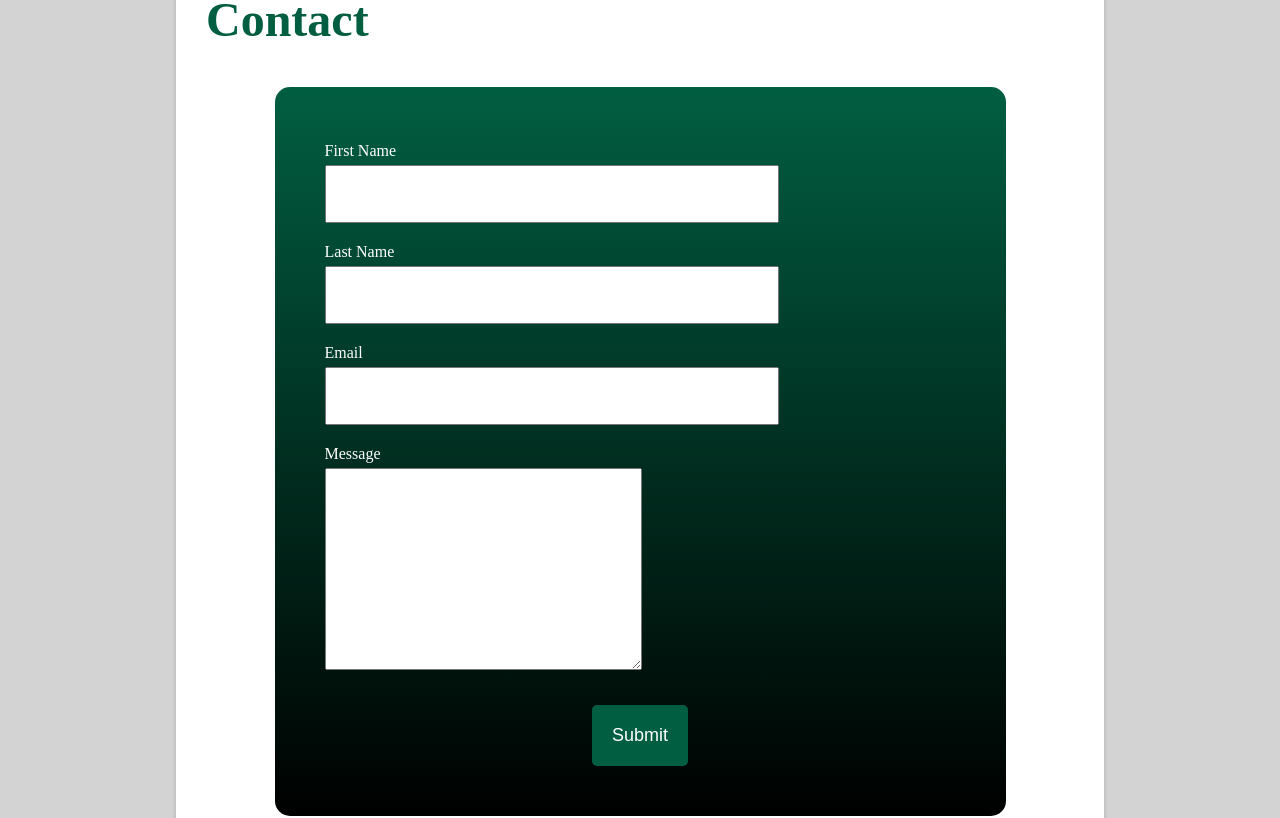
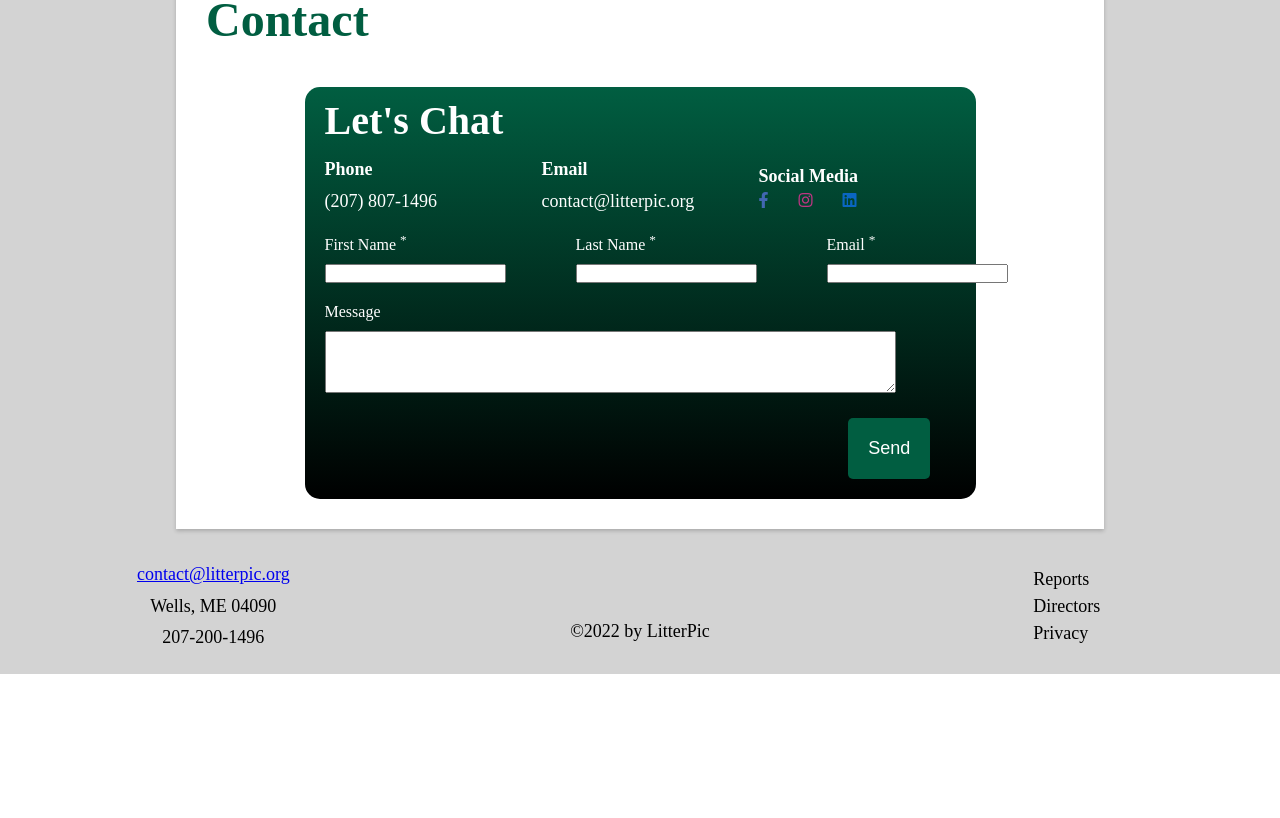
Before and after one commit to LitterPic/litterpic_org, a Next.js app: page /contact in a window 1280 px wide. Shown: the part 540-1358 px from the top of the page. After the commit the page ends 1214 px from the top, so only its background shows below. Built offline with nearby package versions, Linux system fonts and the light colour scheme; no server answers.

Commit message:
Updated contact us page

```diff
--- a/components/post.js
+++ b/components/post.js
@@ -9,9 +9,8 @@ function Post({post}) {
     useEffect(() => {
         // Fetch user name
         const fetchUserName = async () => {
-            // Replace 'name' with the field from the user object that contains the user name
             const {display_name} = post.user;
-            setUserName(display_name); // Update this line with the correct field name
+            setUserName(display_name);
         };
 
         fetchUserName();
--- a/package.json
+++ b/package.json
@@ -14,7 +14,9 @@
   "author": "Your Name",
   "license": "ISC",
   "dependencies": {
+    "@sendgrid/mail": "^7.7.0",
     "axios": "^1.4.0",
+    "cors": "^2.8.5",
     "firebase": "^9.22.2",
     "moment": "^2.29.4",
     "next": "^13.4.4",
--- /dev/null
+++ b/pages/api/contact.js
@@ -0,0 +1,28 @@
+import sgMail from '@sendgrid/mail';
+
+sgMail.setApiKey(process.env.SENDGRID_API_KEY);
+
+export default async (req, res) => {
+    if (req.method === 'POST') {
+        const {firstName, lastName, email, message} = req.body;
+
+        const msg = {
+            to: 'contact@litterpic.com',
+            from: 'contact@litterpic.org',
+            subject: `New Contact from ${firstName} ${lastName}`,
+            text: `${message} - you can reply to them at ${email}`,
+            html: `<p>${message} - you can reply to them at ${email}</p>`,
+        };
+
+        try {
+            await sgMail.send(msg);
+            console.log('Email sent');
+            res.status(200).json({success: true});
+        } catch (error) {
+            console.error(error);
+            res.status(500).json({error: 'Error sending email'});
+        }
+    } else {
+        res.status(405).json({error: 'We only accept POST'});
+    }
+};
--- a/pages/contact.js
+++ b/pages/contact.js
@@ -5,16 +5,40 @@ const Contact = () => {
     const [lastName, setLastName] = useState('');
     const [email, setEmail] = useState('');
     const [message, setMessage] = useState('');
+    const [successMessage, setSuccessMessage] = useState('');
 
-    const handleEmailLink = (e) => {
+    const handleSubmit = async (e) => {
         e.preventDefault();
 
-        const subject = "LitterPic.org inquiry";
+        const formData = {
+            firstName,
+            lastName,
+            email,
+            message,
+        };
 
-        const emailBody = `${message}`;
-        window.location.href = `mailto:contact@litterpic.org?subject=${encodeURIComponent(
-            subject
-        )}&body=${encodeURIComponent(emailBody)}`;
+        try {
+            const response = await fetch('/api/contact', {
+                method: 'POST',
+                headers: {
+                    'Content-Type': 'application/json',
+                },
+                body: JSON.stringify(formData),
+            });
+
+            if (response.ok) {
+                setSuccessMessage(`Thanks for submitting, ${firstName}!`);
+                setFirstName('');
+                setLastName('');
+                setEmail('');
+                setMessage('');
+            } else {
+                setSuccessMessage('Failed to send email. Please try again later.');
+            }
+        } catch (error) {
+            console.error(error);
+            setSuccessMessage('An error occurred. Please try again later.');
+        }
     };
 
     return (
@@ -28,11 +52,41 @@ const Contact = () => {
                     <h1 className="heading-text">Contact</h1>
                     <div className="contact-wrapper">
                         <div className="contact-container">
-                            <form onSubmit={handleEmailLink}>
+                            <div className="contact-lets-chat">Let's Chat</div>
+                            <div className="contact-phone-email-social">
+                                <div className="contact-phone">
+                                    <p className="contact-heading">Phone</p>
+                                    <p>(207) 807-1496</p>
+                                </div>
+                                <div className="contact-email">
+                                    <p className="contact-heading">Email</p>
+                                    <p>contact@litterpic.org</p>
+                                </div>
+                                <div className="contact-social">
+                                    <p className="contact-heading">Social Media</p>
+                                    <div className="social-icons">
+                                        <a href="https://www.facebook.com/LitterPic/" target="_blank"
+                                           rel="noopener noreferrer">
+                                            <i className="fab fa-facebook-f facebook-icon"></i>
+                                        </a>
+                                        <a href="https://www.instagram.com/littrpic/" target="_blank"
+                                           rel="noopener noreferrer">
+                                            <i className="fab fa-instagram instagram-icon"></i>
+                                        </a>
+                                        <a href="https://www.linkedin.com/company/litterpic" target="_blank"
+                                           rel="noopener noreferrer">
+                                            <i className="fab fa-linkedin linkedin-icon"></i>
+                                        </a>
+                                    </div>
+                                </div>
+                            </div>
+                            <form onSubmit={handleSubmit} className="contact-form">
+                                <div className="form-row">
                                     <div className="form-group">
-                                    <label htmlFor="firstName">First Name</label>
+                                        <label htmlFor="firstName">
+                                            First Name <sup className="required">*</sup>
+                                        </label>
                                         <input
-                                        className="contact-input"
                                             type="text"
                                             id="firstName"
                                             value={firstName}
@@ -40,11 +94,11 @@ const Contact = () => {
                                             required
                                         />
                                     </div>
-
                                     <div className="form-group">
-                                    <label htmlFor="lastName">Last Name</label>
+                                        <label htmlFor="lastName">
+                                            Last Name <sup className="required">*</sup>
+                                        </label>
                                         <input
-                                        className="contact-input"
                                             type="text"
                                             id="lastName"
                                             value={lastName}
@@ -52,11 +106,11 @@ const Contact = () => {
                                             required
                                         />
                                     </div>
-
                                     <div className="form-group">
-                                    <label htmlFor="email">Email</label>
+                                        <label htmlFor="email">
+                                            Email <sup className="required">*</sup>
+                                        </label>
                                         <input
-                                        className="contact-input"
                                             type="email"
                                             id="email"
                                             value={email}
@@ -64,26 +118,24 @@ const Contact = () => {
                                             required
                                         />
                                     </div>
-
+                                </div>
                                 <div className="form-group">
                                     <label htmlFor="message">Message</label>
                                     <textarea
-                                        className="contact-textarea"
                                         id="message"
                                         value={message}
                                         onChange={(e) => setMessage(e.target.value)}
                                         required
                                     ></textarea>
                                 </div>
-
-                                <div className="contact-submit-button">
-                                    <button type="submit">Submit</button>
-                                </div>
+                                <button id="contact-submit-button" type="submit">Send</button>
+                                {successMessage && <p className="contact-submit-response">{successMessage}</p>}
                             </form>
                         </div>
                     </div>
                 </div>
             </div>
+
         </div>
     );
 };
--- a/styles/styles.css
+++ b/styles/styles.css
@@ -1,3 +1,7 @@
+/* Font Awesome */
+@import url('https://cdnjs.cloudflare.com/ajax/libs/font-awesome/5.15.3/css/all.min.css');
+
+
 /* styles.css */
 * {
     margin: 0;
@@ -346,7 +350,9 @@ nav button.active {
     border-radius: 15px;
     background: linear-gradient(to bottom, #015e41, #000000);
     color: #fff;
-    padding: 40px;
+    padding: 10px;
+    display: flex;
+    flex-direction: column;
 }
 
 .contact-container h1 {
@@ -356,6 +362,20 @@ nav button.active {
 .form-group {
     display: flex;
     flex-direction: column;
+    margin-right: 60px;
+}
+
+.form-group label {
+    margin-bottom: 5px;
+}
+
+.required {
+    vertical-align: super;
+    font-size: smaller;
+}
+
+#message {
+    height: 60px;
 }
 
 .contact-input {
@@ -369,10 +389,62 @@ nav button.active {
     height: 15em;
 }
 
-.contact-submit-button {
+.form-row {
+    display: grid;
+    grid-template-columns: repeat(3, 1fr);
+    gap: 10px;
+    align-items: center;
+}
+
+.contact-phone-email-social {
+    display: grid;
+    grid-template-columns: repeat(3, 1fr);
+    gap: 10px;
+    align-items: center;
+    margin-left: 10px;
+    margin-top: 10px;
+}
+
+.contact-lets-chat {
+    font-weight: bold;
+    font-size: 40px;
+    margin-left: 10px;
+}
+
+.social-icons {
     display: flex;
-    justify-content: center;
-    padding-top: 20px;
+    justify-content: flex-start;
+    align-items: center;
+    gap: 30px;
+}
+
+.contact-heading {
+    font-weight: bold;
+}
+
+#contact-submit-button {
+    margin-top: 10px;
+    margin-left: 83%;
+}
+
+.contact-submit-response {
+    margin-top: 20px;
+    display: flex;
+    flex-direction: row;
+    justify-content: flex-end;
+}
+
+
+.facebook-icon {
+    color: #4267B2; /* Facebook blue */
+}
+
+.instagram-icon {
+    color: #C13584; /* Instagram pink */
+}
+
+.linkedin-icon {
+    color: #0A66C2; /* LinkedIn blue */
 }
 
 /* Image Row */
```
Also changed, not shown: 2 other files (tests, documents, lock files or other folders). Lines whose indentation alone changed are shown as unchanged.
